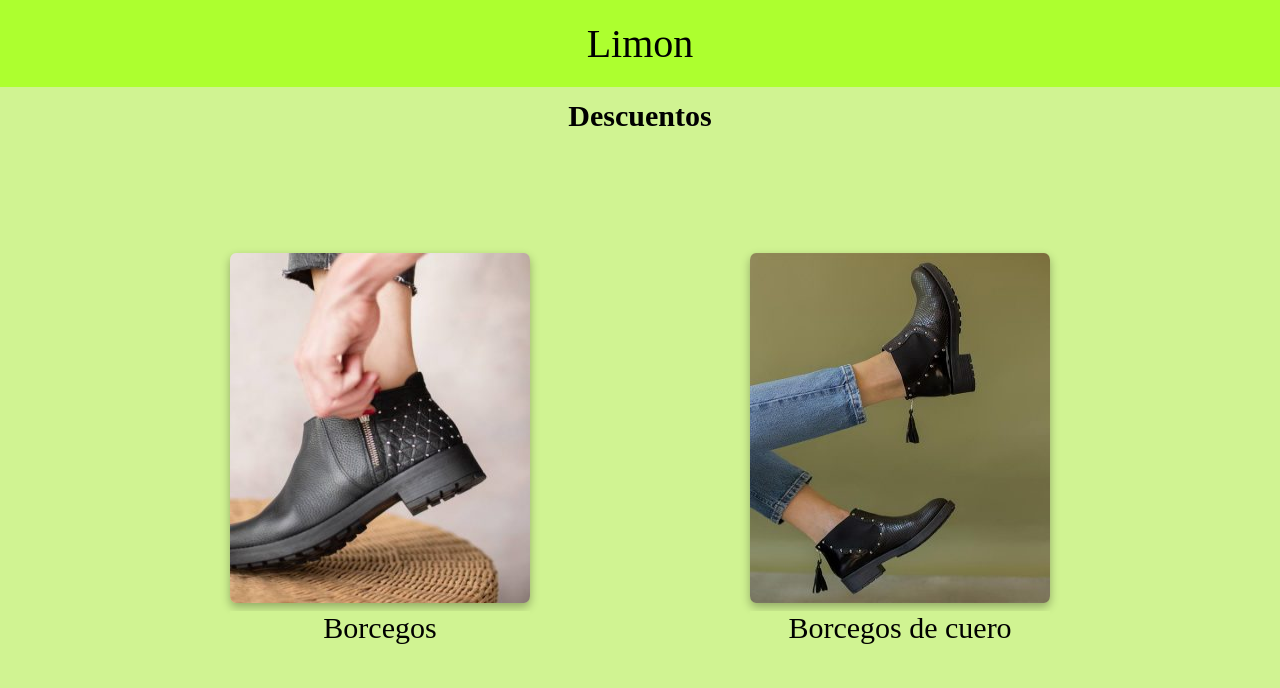
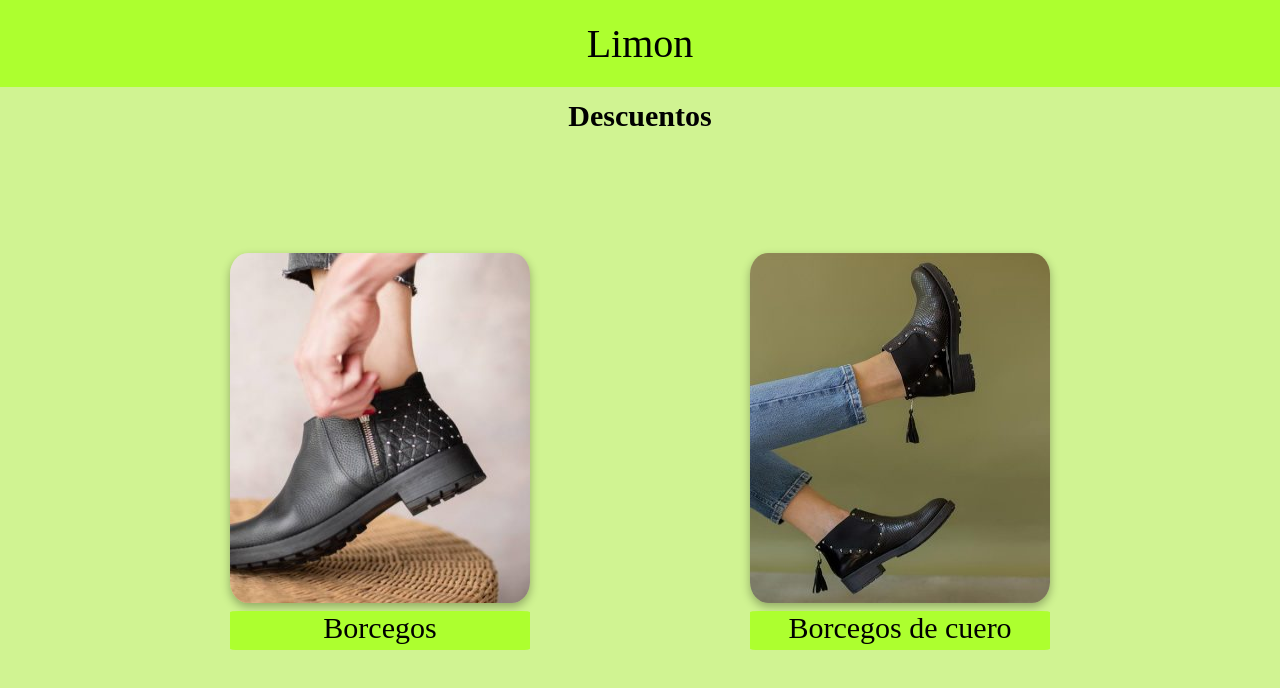
Before and after one commit to Agagus/TPprogWeb, a plain HTML site: page index.html in a window 1280 px wide. Drawn offline with Linux system fonts and the light colour scheme.

Commit message:
cambio111

```diff
--- a/index.css
+++ b/index.css
@@ -27,7 +27,7 @@
 }
 
 .contenedor-descuentos img {
-  border-radius: 2%;
+  border-radius: 6%;
   display: block;
 }
 
@@ -45,4 +45,8 @@
   margin-top: 8px;
   font-size: 30px;
   text-align: center;
+  background-color: greenyellow;
+  border-radius: 3%;
+  padding-bottom: 5px;
+  height: auto;
 }
```
